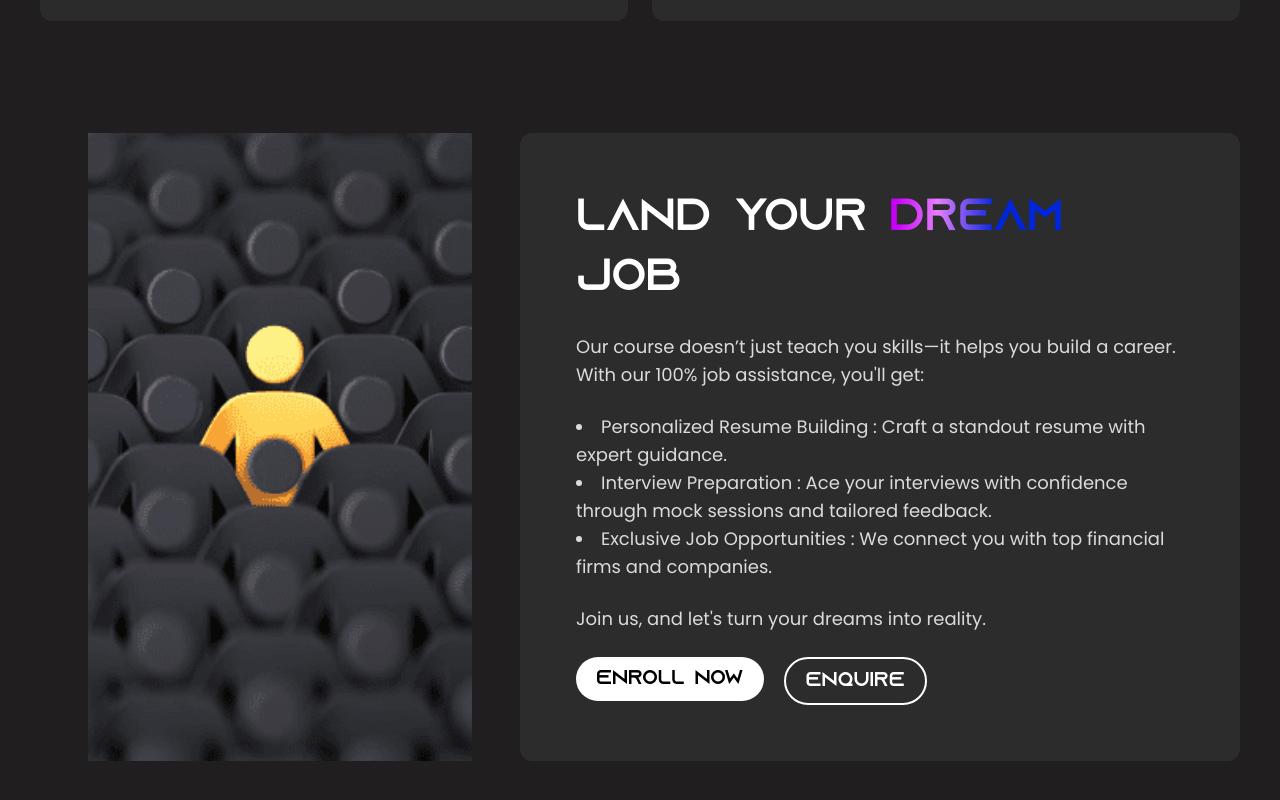
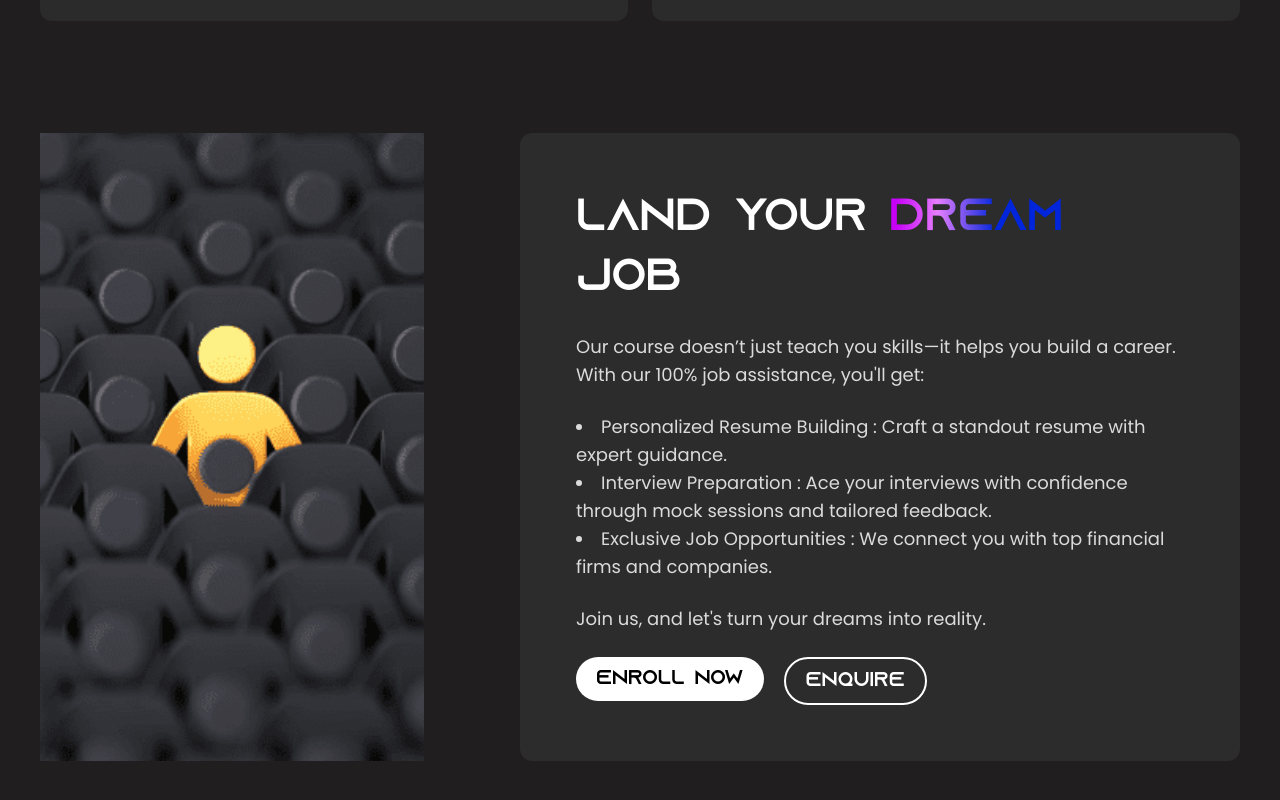
Before and after one commit to xponentfunds/XponentFunds-Official, a React (Vite) app in the folder Client/: page /course in a window 1280 px wide. Shown: the part 7080-7880 px from the top of the page. Built offline with nearby package versions, Linux system fonts and the light colour scheme.

Commit message:
minor change

```diff
--- a/Client/src/Components/Courses/Benefits.jsx
+++ b/Client/src/Components/Courses/Benefits.jsx
@@ -107,7 +107,7 @@ function Benefits() {
           })}
         </div>
         <div className="flex flex-col md:flex-row mt-8 md:mt-16 lg:mt-24 xl:mt-28 ">
-          <div className="md:w-[40%] flex justify-center">
+          <div className="md:w-[40%] flex justify-center md:justify-start">
             <LazyLoadImage
               src={unique}
               alt=""
```
